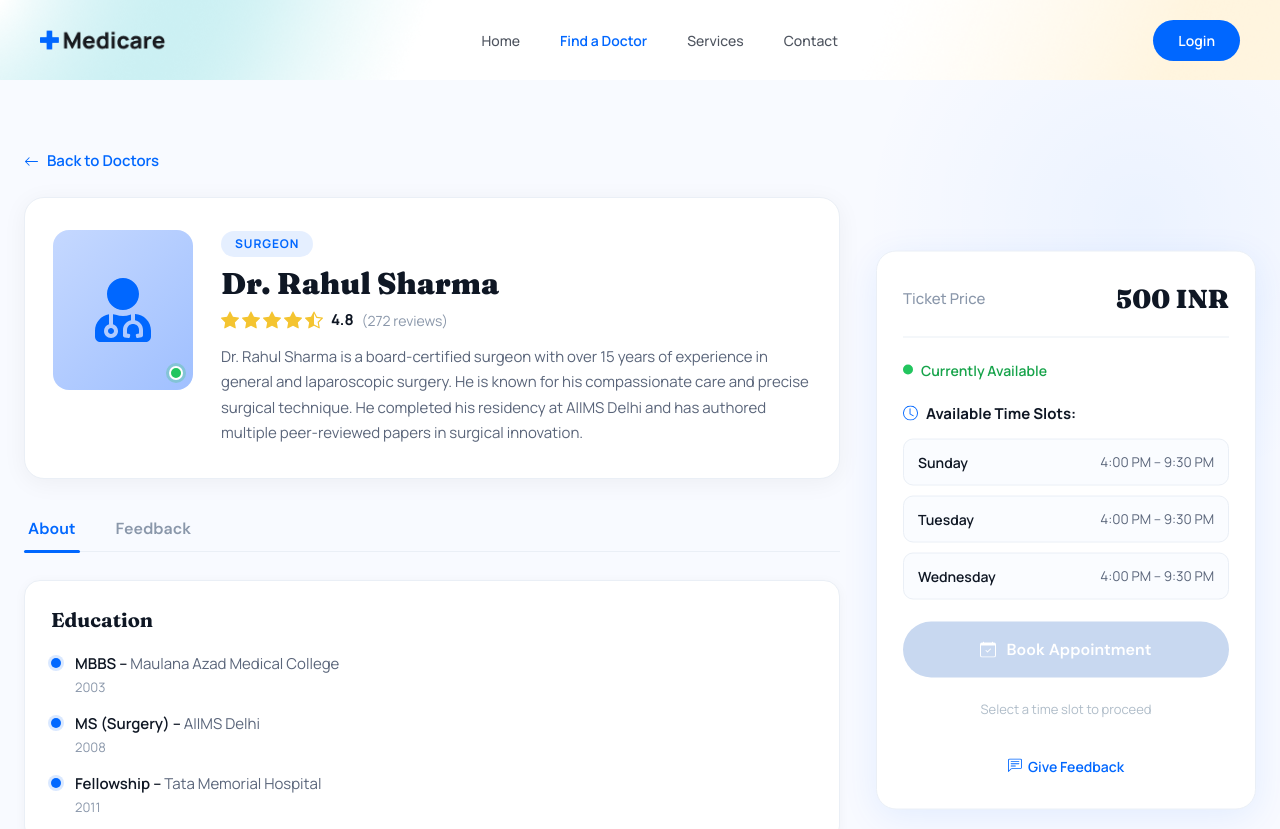
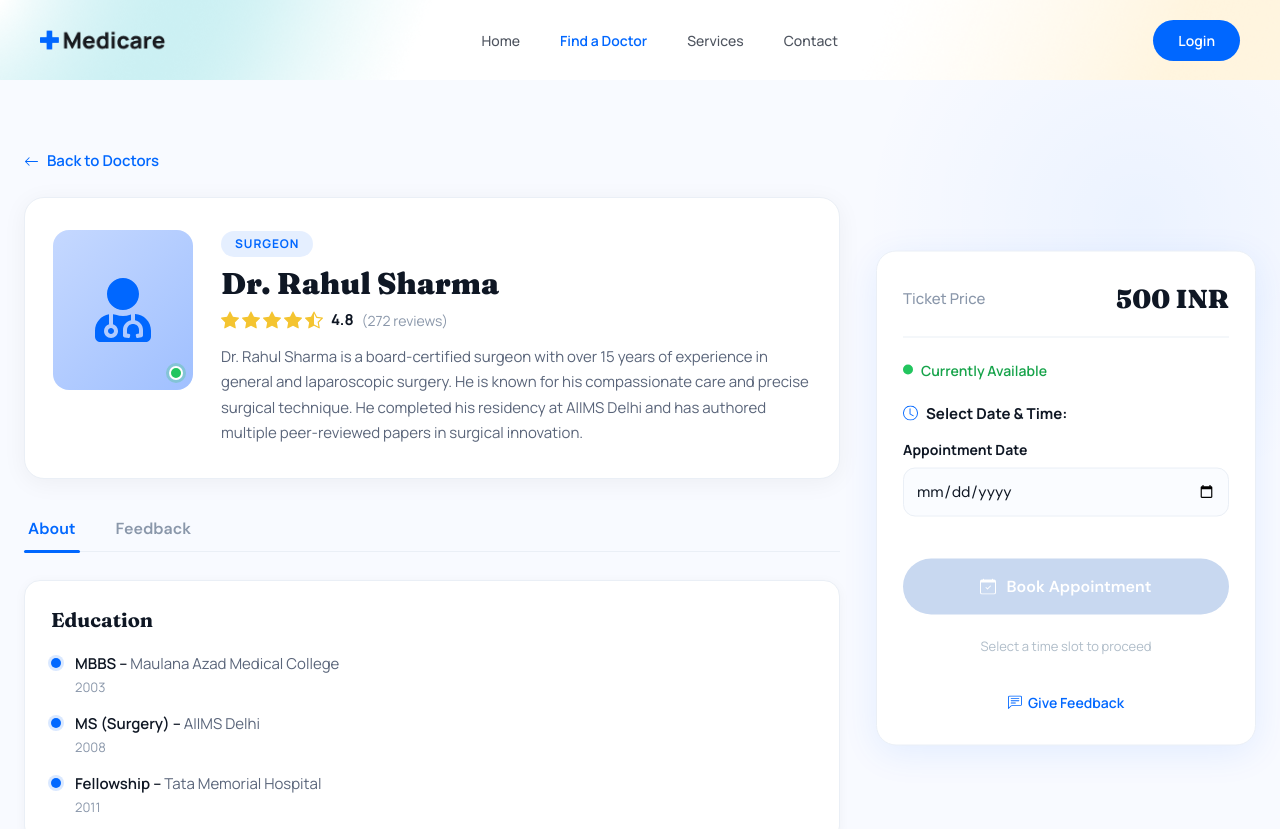
Before and after one commit to Arunabh-Sen/medicare-application-minor-project, a React (Vite) app in the folder frontend/: page /doctors/1 in a window 1280 px wide. Shown: the top 829 px of the page. Built offline with nearby package versions, Linux system fonts and the light colour scheme.

Commit message:
added a particular date for the patients to choose from the available days of a doctor

```diff
--- a/frontend/src/pages/Doctors/DoctorDetails.jsx
+++ b/frontend/src/pages/Doctors/DoctorDetails.jsx
@@ -92,14 +92,24 @@ const DoctorDetails = () => {
     const [ratingValue, setRatingValue] = useState(0)
     const [feedbackText, setFeedbackText] = useState('')
     const [submitted, setSubmitted] = useState(false)
+    const [bookingDate, setBookingDate] = useState('')
     const [bookingSuccess, setBookingSuccess] = useState(false)
     const [bookingLoading, setBookingLoading] = useState(false)
     const [bookingError, setBookingError] = useState('')
 
-    useReveal([activeTab, id])
-
     // Find the matching doctor
     const doctor = doctorData.find((d) => d.id === parseInt(id))
+
+    const getDayName = (dateString) => {
+        const days = ['Sunday', 'Monday', 'Tuesday', 'Wednesday', 'Thursday', 'Friday', 'Saturday'];
+        const d = new Date(dateString);
+        return days[d.getDay()];
+    }
+
+    const selectedDay = bookingDate ? getDayName(bookingDate) : null;
+    const availableSlots = doctor ? doctor.timeSlots.filter(s => s.day === selectedDay) : [];
+
+    useReveal([activeTab, id])
 
     // Reset slot when switching doctors
     useEffect(() => {
@@ -127,7 +137,7 @@ const DoctorDetails = () => {
     }
 
     const handleBooking = async () => {
-        if (selectedSlot === null) return
+        if (selectedSlot === null || !bookingDate) return
 
         if (!token) {
             setBookingError('Please log in to book an appointment.')
@@ -141,7 +151,7 @@ const DoctorDetails = () => {
             return
         }
 
-        const slot = doctor.timeSlots[selectedSlot]
+        const slot = availableSlots[selectedSlot]
         setBookingLoading(true)
         setBookingError('')
 
@@ -157,7 +167,7 @@ const DoctorDetails = () => {
                     doctorName: doctor.name,
                     doctorSpecialty: doctor.specialty,
                     ticketPrice: doctor.ticketPrice,
-                    timeSlot: `${slot.day} ${slot.time}`,
+                    timeSlot: `${bookingDate} (${slot.day}) ${slot.time}`,
                 }),
             })
 
@@ -372,10 +382,39 @@ const DoctorDetails = () => {
                             <div className="doc__slots__section">
                                 <div className="doc__slots__header">
                                     <BsClock className="doc__slots__icon" />
-                                    <p className="doc__slots__title">Available Time Slots:</p>
+                                    <p className="doc__slots__title">Select Date & Time:</p>
                                 </div>
+
+                                <div style={{ marginBottom: '20px' }}>
+                                    <label className="doc__slots__title" style={{ fontSize: '14px', marginBottom: '8px', display: 'block' }}>
+                                        Appointment Date
+                                    </label>
+                                    <input
+                                        type="date"
+                                        className="form__input"
+                                        value={bookingDate}
+                                        min={new Date().toISOString().split('T')[0]}
+                                        onChange={(e) => {
+                                            setBookingDate(e.target.value)
+                                            setSelectedSlot(null)
+                                        }}
+                                        style={{
+                                            padding: '12px',
+                                            borderRadius: '12px',
+                                            border: '1.5px solid #eaeff6',
+                                            width: '100%',
+                                            cursor: 'pointer'
+                                        }}
+                                    />
+                                </div>
+
+                                {bookingDate && availableSlots.length > 0 && (
+                                    <>
+                                        <p className="doc__slots__title" style={{ fontSize: '14px', marginBottom: '12px' }}>
+                                            Available Slots for {selectedDay}:
+                                        </p>
                                         <ul className="doc__slots__list">
-                                    {doctor.timeSlots.map((slot, i) => (
+                                            {availableSlots.map((slot, i) => (
                                                 <li
                                                     key={i}
                                                     className={`doc__slot__item${selectedSlot === i ? ' doc__slot__selected' : ''}`}
@@ -387,6 +426,23 @@ const DoctorDetails = () => {
                                                 </li>
                                             ))}
                                         </ul>
+                                    </>
+                                )}
+
+                                {bookingDate && availableSlots.length === 0 && (
+                                    <div style={{
+                                        background: '#fff7ed',
+                                        border: '1.5px solid #fed7aa',
+                                        borderRadius: '12px',
+                                        padding: '12px',
+                                        color: '#9a3412',
+                                        fontSize: '13px',
+                                        fontWeight: 500,
+                                        marginTop: '10px'
+                                    }}>
+                                        The doctor is not available on {selectedDay}s. Please select another date.
+                                    </div>
+                                )}
                             </div>
 
                             {/* Book Button */}
```
Lines whose indentation alone changed are shown as unchanged.
